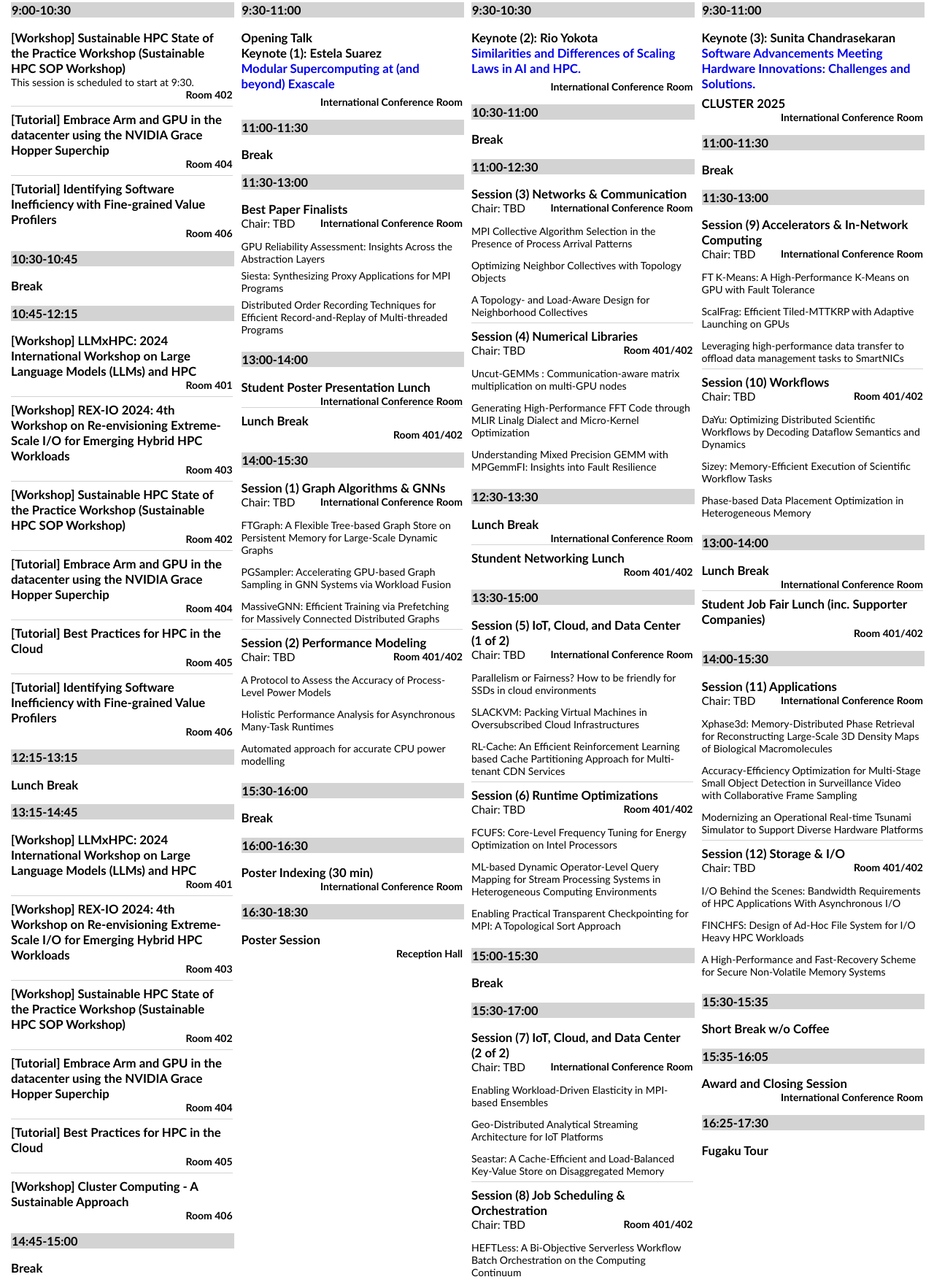
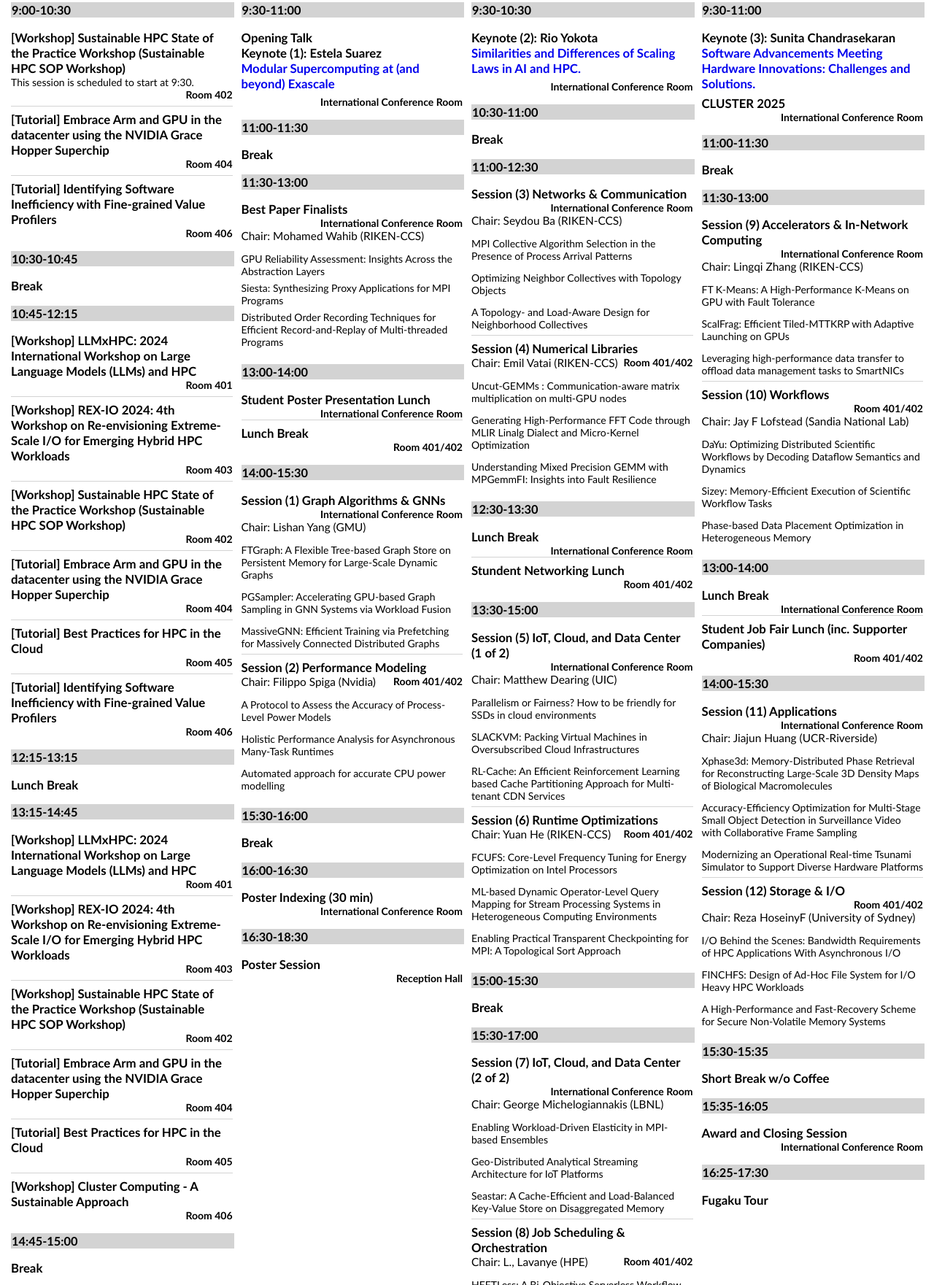
Before and after one commit to hirota-na/2024, a plain HTML site: page program/at_a_glance.html in a window 1280 px wide. Shown: the part 241-2002 px from the top of the page at 73% size. Drawn offline with nearby package versions, Linux system fonts and the light colour scheme; files that its build step writes are made by us from their sources.

Commit message:
Updated sessions chair info.

```diff
--- a/program/at_a_glance.html
+++ b/program/at_a_glance.html
@@ -533,7 +533,7 @@
     <div>
         <div style="float: left;"></div>
         <div style="float: left; margin-top: 15px; height: 80px;"><span
-                class="page-title">IEEE Cluster 2024 Tentative Program</span></div>
+                class="page-title">IEEE Cluster 2024 Program</span></div>
         <div style="clear: both;"></div>
     </div>
 </div>
@@ -769,7 +769,7 @@
                 <div class="program-session">
                     <div class="session-title">Best Paper Finalists</div>
                     <div class="room-name">International Conference Room</div>
-                    <div class="session-chair">Chair: TBD</div>
+                    <div class="session-chair">Chair: Mohamed Wahib (RIKEN-CCS)</div>
                     <div class="slot-title">
                         <div class="slot-wrapper">
                             <span class="ttip_object_info_very_wide" rel="#bpfta1_info" title="#bpfta1_title">
@@ -880,7 +880,7 @@
                 <div class="program-session">
                     <div class="session-title">Session (1) Graph Algorithms & GNNs</div>
                     <div class="room-name">International Conference Room</div>
-                    <div class="session-chair">Chair: TBD</div>
+                    <div class="session-chair">Chair: Lishan Yang (GMU)</div>
                     <div class="slot-title">
                         <div class="slot-wrapper">
                             <span class="ttip_object_info_very_wide" rel="#s1ta1_info" title="#s1ta1_title">
@@ -981,7 +981,7 @@
                 <div class="program-session">
                     <div class="session-title">Session (2) Performance Modeling</div>
                     <div class="room-name">Room 401/402</div>
-                    <div class="session-chair">Chair: TBD</div>
+                    <div class="session-chair">Chair: Filippo Spiga (Nvidia)</div>
                     <div class="slot-title">
                         <div class="slot-wrapper">
                             <span class="ttip_object_info_very_wide" rel="#s2ta1_info" title="#s2ta1_title">
@@ -1130,7 +1130,7 @@
                 <div class="program-session">
                     <div class="session-title">Session (3) Networks & Communication</div>
                     <div class="room-name">International Conference Room</div>
-                    <div class="session-chair">Chair: TBD</div>
+                    <div class="session-chair">Chair: Seydou Ba (RIKEN-CCS)</div>
                     <div class="slot-title">
                         <div class="slot-wrapper">
                             <span class="ttip_object_info_very_wide" rel="#s3ta1_info" title="#s3ta1_title">
@@ -1231,7 +1231,7 @@
                 <div class="program-session">
                     <div class="session-title">Session (4) Numerical Libraries</div>
                     <div class="room-name">Room 401/402</div>
-                    <div class="session-chair">Chair: TBD</div>
+                    <div class="session-chair">Chair: Emil Vatai (RIKEN-CCS)</div>
                     <div class="slot-title">
                         <div class="slot-wrapper">
                             <span class="ttip_object_info_very_wide" rel="#s4ta1_info" title="#s4ta1_title">
@@ -1346,7 +1346,7 @@
                 <div class="program-session">
                     <div class="session-title">Session (5) IoT, Cloud, and Data Center (1 of 2)</div>
                     <div class="room-name">International Conference Room</div>
-                    <div class="session-chair">Chair: TBD</div>
+                    <div class="session-chair">Chair: Matthew Dearing (UIC)</div>
                     <div class="slot-title">
                         <div class="slot-wrapper">
                             <span class="ttip_object_info_very_wide" rel="#s5ta1_info" title="#s5ta1_title">
@@ -1447,7 +1447,7 @@
                 <div class="program-session">
                     <div class="session-title">Session (6) Runtime Optimizations</div>
                     <div class="room-name">Room 401/402</div>
-                    <div class="session-chair">Chair: TBD</div>
+                    <div class="session-chair">Chair: Yuan He (RIKEN-CCS)</div>
                     <div class="slot-title">
                         <div class="slot-wrapper">
                             <span class="ttip_object_info_very_wide" rel="#s6ta1_info" title="#s6ta1_title">
@@ -1554,7 +1554,7 @@
                 <div class="program-session">
                     <div class="session-title">Session (7) IoT, Cloud, and Data Center (2 of 2)</div>
                     <div class="room-name">International Conference Room</div>
-                    <div class="session-chair">Chair: TBD</div>
+                    <div class="session-chair">Chair: George Michelogiannakis (LBNL)</div>
                     <div class="slot-title">
                         <div class="slot-wrapper">
                             <span class="ttip_object_info_very_wide" rel="#s7ta1_info" title="#s7ta1_title">
@@ -1655,7 +1655,7 @@
                 <div class="program-session">
                     <div class="session-title">Session (8) Job Scheduling & Orchestration</div>
                     <div class="room-name">Room 401/402</div>
-                    <div class="session-chair">Chair: TBD</div>
+                    <div class="session-chair">Chair: L., Lavanye (HPE)</div>
                     <div class="slot-title">
                         <div class="slot-wrapper">
                             <span class="ttip_object_info_very_wide" rel="#s8ta1_info" title="#s8ta1_title">
@@ -1832,7 +1832,7 @@
                 <div class="program-session">
                     <div class="session-title">Session (9) Accelerators & In-Network Computing</div>
                     <div class="room-name">International Conference Room</div>
-                    <div class="session-chair">Chair: TBD</div>
+                    <div class="session-chair">Chair: Lingqi Zhang (RIKEN-CCS)</div>
                     <div class="slot-title">
                         <div class="slot-wrapper">
                             <span class="ttip_object_info_very_wide" rel="#s9ta1_info" title="#s9ta1_title">
@@ -1933,7 +1933,7 @@
                 <div class="program-session">
                     <div class="session-title">Session (10) Workflows</div>
                     <div class="room-name">Room 401/402</div>
-                    <div class="session-chair">Chair: TBD</div>
+                    <div class="session-chair">Chair: Jay F Lofstead (Sandia National Lab)</div>
                     <div class="slot-title">
                         <div class="slot-wrapper">
                             <span class="ttip_object_info_very_wide" rel="#s10ta1_info" title="#s10ta1_title">
@@ -2048,7 +2048,7 @@
                 <div class="program-session">
                     <div class="session-title">Session (11) Applications</div>
                     <div class="room-name">International Conference Room</div>
-                    <div class="session-chair">Chair: TBD</div>
+                    <div class="session-chair">Chair: Jiajun Huang (UCR-Riverside)</div>
                     <div class="slot-title">
                         <div class="slot-wrapper">
                             <span class="ttip_object_info_very_wide" rel="#s11ta1_info" title="#s11ta1_title">
@@ -2149,7 +2149,7 @@
                 <div class="program-session">
                     <div class="session-title">Session (12) Storage & I/O</div>
                     <div class="room-name">Room 401/402</div>
-                    <div class="session-chair">Chair: TBD</div>
+                    <div class="session-chair">Chair: Reza HoseinyF (University of Sydney)</div>
                     <div class="slot-title">
                         <div class="slot-wrapper">
                             <span class="ttip_object_info_very_wide" rel="#s12ta1_info" title="#s12ta1_title">
```
